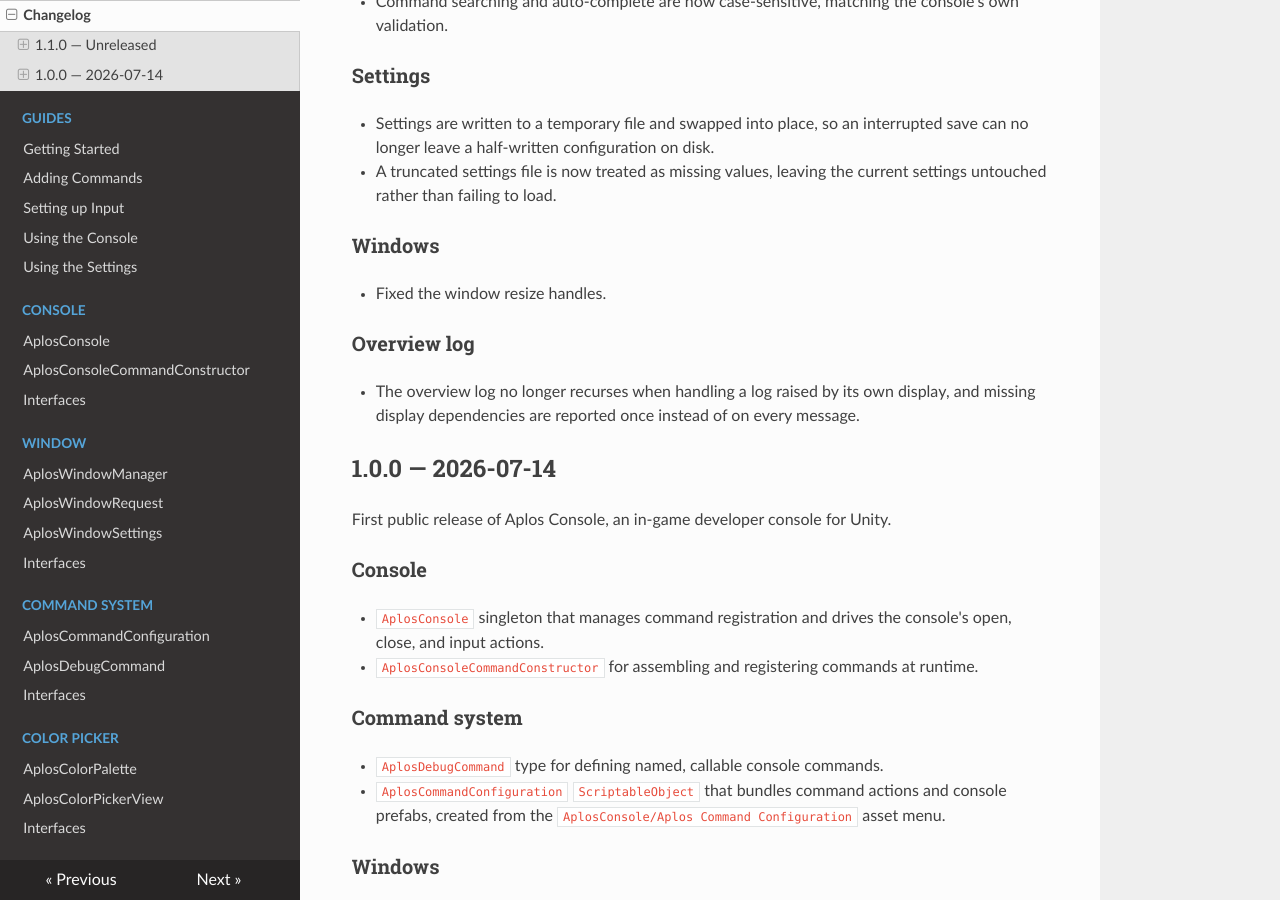
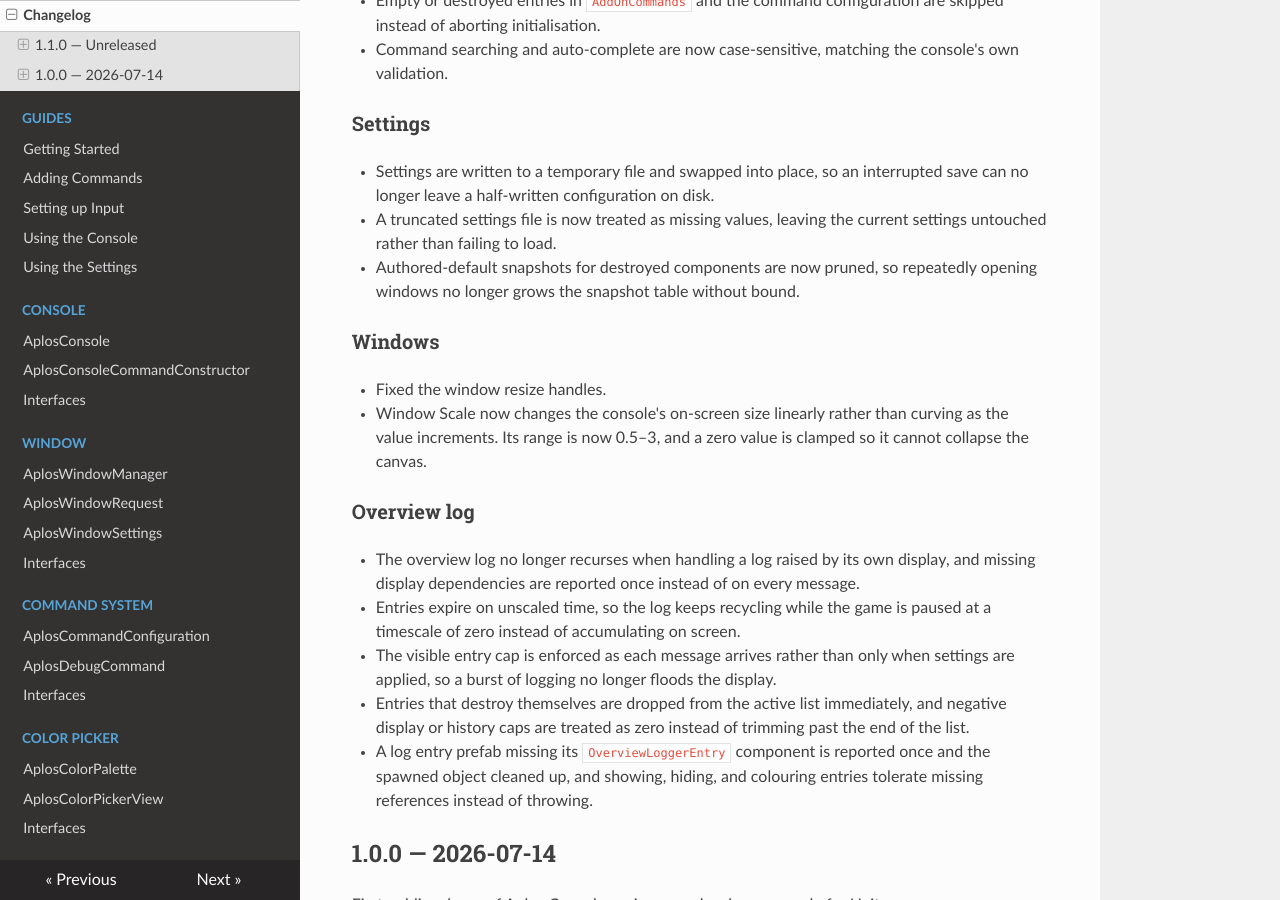
Before and after one commit to jChicote/aplos-console-documentation.github.io, an MkDocs documentation site: the page built from docs/changelog.md, in a window 1280 px wide and 900 px high, scrolled down 1035 px. Built offline with MkDocs 1.6.1, drawn with Linux system fonts in a browser that asks for light colours; nearby versions of some CDN libraries; some of the changed text lies outside the part shown.

Commit message:
Update changelog.md

```diff
--- a/docs/changelog.md
+++ b/docs/changelog.md
@@ -12,6 +12,7 @@
 - Editor code moved into its own `AplosConsoleEditor` assembly, separate from the `AplosConsoleScripts` runtime assembly, so editor-only types no longer reach player builds.
 - The `Debug_InputSystem_Asset` Input Actions asset now ships with the package rather than living in the host project.
 - Added the `Example_AplosConsole` sample scene under `Sample`, with the console, input, and example commands already wired up.
+- The sample scene no longer registers the example commands twice through the console inspector.
 
 ### Editor
 
@@ -29,14 +30,20 @@
 
 - Settings are written to a temporary file and swapped into place, so an interrupted save can no longer leave a half-written configuration on disk.
 - A truncated settings file is now treated as missing values, leaving the current settings untouched rather than failing to load.
+- Authored-default snapshots for destroyed components are now pruned, so repeatedly opening windows no longer grows the snapshot table without bound.
 
 ### Windows
 
 - Fixed the window resize handles.
+- Window Scale now changes the console's on-screen size linearly rather than curving as the value increments. Its range is now 0.5–3, and a zero value is clamped so it cannot collapse the canvas.
 
 ### Overview log
 
 - The overview log no longer recurses when handling a log raised by its own display, and missing display dependencies are reported once instead of on every message.
+- Entries expire on unscaled time, so the log keeps recycling while the game is paused at a timescale of zero instead of accumulating on screen.
+- The visible entry cap is enforced as each message arrives rather than only when settings are applied, so a burst of logging no longer floods the display.
+- Entries that destroy themselves are dropped from the active list immediately, and negative display or history caps are treated as zero instead of trimming past the end of the list.
+- A log entry prefab missing its `OverviewLoggerEntry` component is reported once and the spawned object cleaned up, and showing, hiding, and colouring entries tolerate missing references instead of throwing.
 
 ## 1.0.0 — 2026-07-14
 
```
